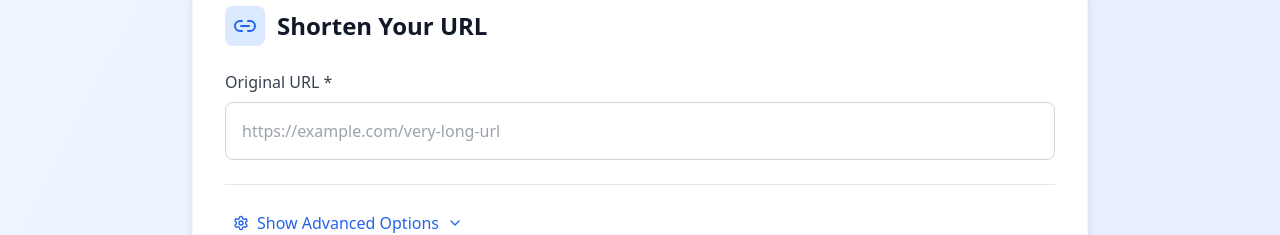
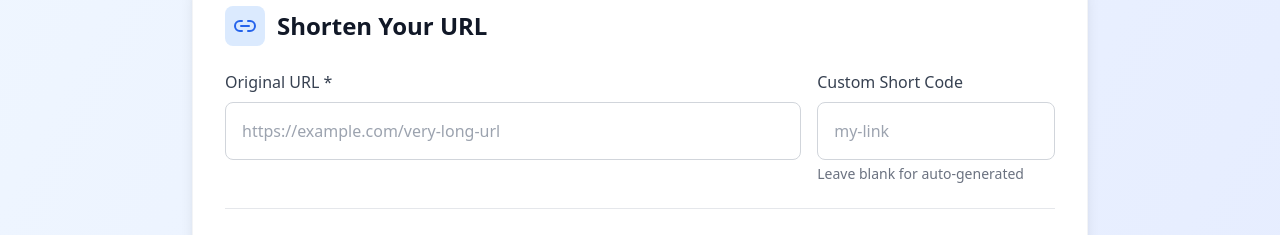
Before and after one commit to shrtnly/Shrtnly, a React (Vite) app: page / in a window 1280 px wide. Shown: the part 200-435 px from the top of the page. Built offline with nearby package versions, Linux system fonts and the light colour scheme; no server answers.

Commit message:
Implement 70/30 split for URL and short code fields

```diff
--- a/src/components/LinkForm.tsx
+++ b/src/components/LinkForm.tsx
@@ -180,8 +180,10 @@ const LinkForm: React.FC<LinkFormProps> = ({ onLinkCreated }) => {
       </div>
 
       <form ref={formRef} onSubmit={handleSubmit} className="space-y-6" id="link-form">
+        {/* URL and Short Code Row */}
+        <div className="grid grid-cols-1 md:grid-cols-10 gap-4">
           {/* Original URL */}
-        <div>
+          <div className="md:col-span-7">
             <label htmlFor="original_url" className="block text-sm sm:text-base font-medium text-gray-700 mb-2">
               Original URL *
             </label>
@@ -220,6 +222,28 @@ const LinkForm: React.FC<LinkFormProps> = ({ onLinkCreated }) => {
             )}
           </div>
 
+          {/* Custom Short Code */}
+          <div className="md:col-span-3">
+            <label htmlFor="short_code" className="block text-sm sm:text-base font-medium text-gray-700 mb-2">
+              Custom Short Code
+            </label>
+            <input
+              type="text"
+              id="short_code"
+              name="short_code"
+              value={formData.short_code}
+              onChange={handleChange}
+              placeholder="my-link"
+              className="w-full px-4 py-3 sm:py-4 text-sm sm:text-base border border-gray-300 rounded-lg focus:ring-2 focus:ring-blue-500 focus:border-blue-500 transition-colors"
+              pattern="[a-zA-Z0-9_-]+"
+              title="Only letters, numbers, hyphens, and underscores allowed"
+            />
+            <p className="mt-1 text-xs sm:text-sm text-gray-500">
+              Leave blank for auto-generated
+            </p>
+          </div>
+        </div>
+
         {/* Advanced Options Toggle */}
         <div className="border-t border-gray-200 pt-4">
           <button
@@ -249,27 +273,6 @@ const LinkForm: React.FC<LinkFormProps> = ({ onLinkCreated }) => {
           }`}
         >
           <div className="space-y-4 pt-2">
-            {/* Custom Short Code */}
-            <div>
-              <label htmlFor="short_code" className="block text-sm sm:text-base font-medium text-gray-700 mb-2">
-                Custom Short Code (optional)
-              </label>
-              <input
-                type="text"
-                id="short_code"
-                name="short_code"
-                value={formData.short_code}
-                onChange={handleChange}
-                placeholder="my-link"
-                className="w-full px-4 py-3 text-sm sm:text-base border border-gray-300 rounded-lg focus:ring-2 focus:ring-blue-500 focus:border-blue-500 transition-colors"
-                pattern="[a-zA-Z0-9_-]+"
-                title="Only letters, numbers, hyphens, and underscores allowed"
-              />
-              <p className="mt-1 text-xs sm:text-sm text-gray-500">
-                Leave blank for auto-generated code
-              </p>
-            </div>
-
             {/* Title */}
             <div>
               <label htmlFor="title" className="block text-sm sm:text-base font-medium text-gray-700 mb-2">
```
Lines whose indentation alone changed are shown as unchanged.
